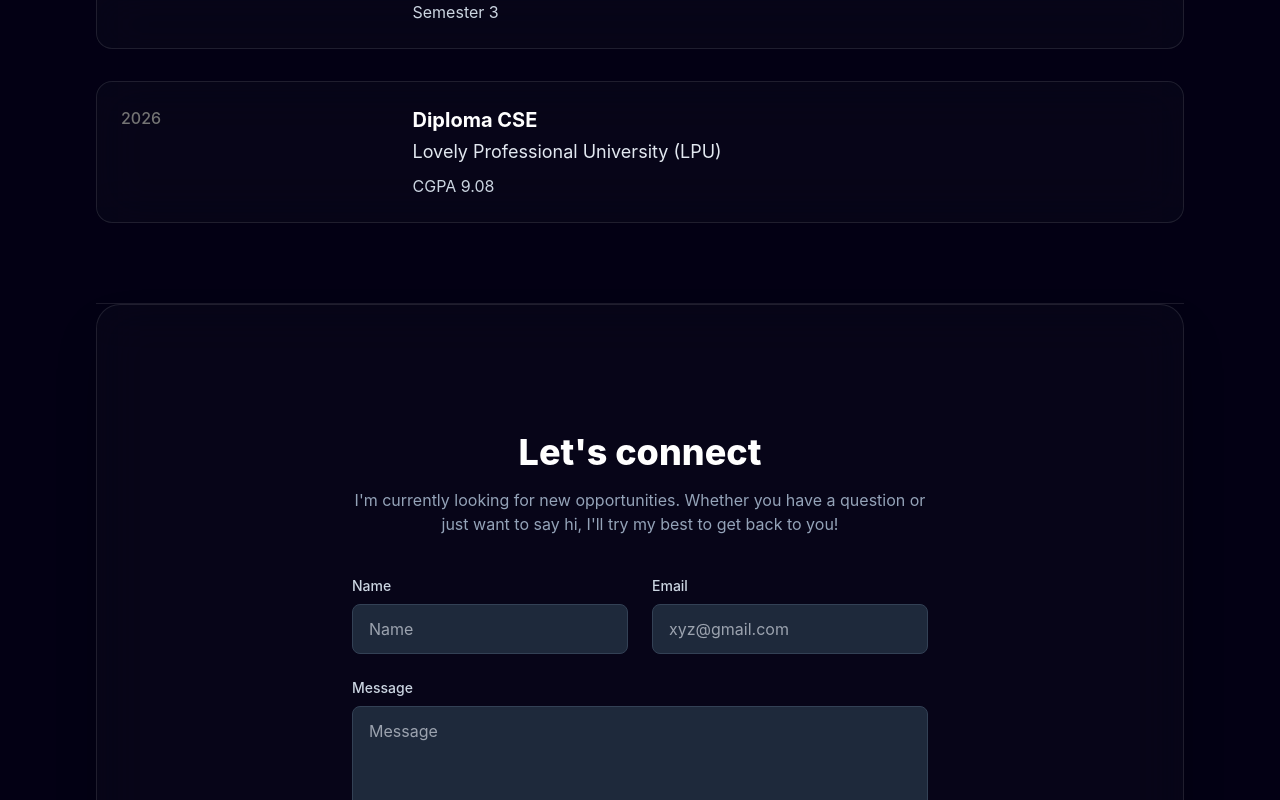
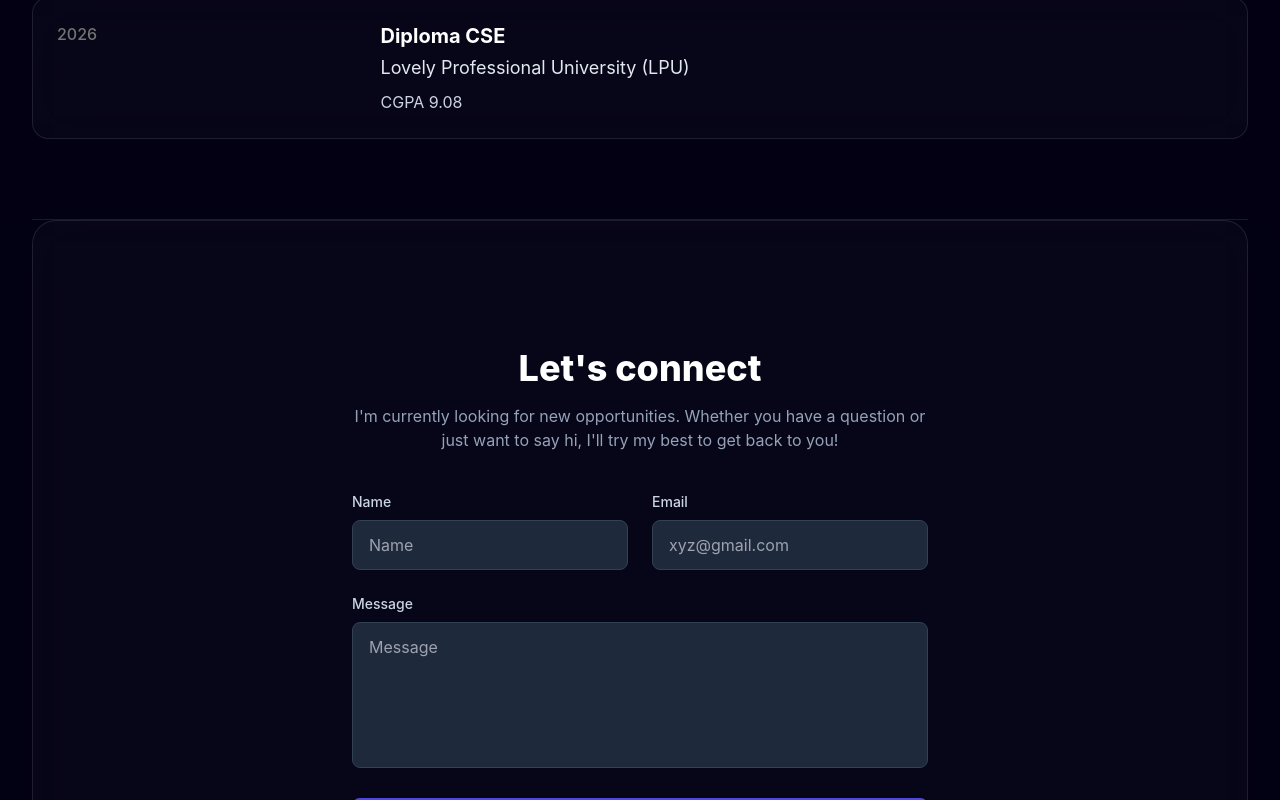
Before and after one commit to Bhav1101/bhavjot-portfolio, a React (Vite) app in the folder client/: page / in a window 1280 px wide. Shown: the part 3316-4116 px from the top of the page. Built offline with nearby package versions, Linux system fonts and the light colour scheme.

Commit message:
feat(phase-8): Expand UI Max-Width

```diff
--- a/client/src/components/layout/Layout.jsx
+++ b/client/src/components/layout/Layout.jsx
@@ -13,7 +13,7 @@
         <div className="absolute bottom-[-20%] left-[20%] w-[500px] h-[500px] bg-emerald-600/20 rounded-full mix-blend-screen filter blur-[120px] animate-blob animation-delay-4000"></div>
       </div>
 
-      <main className="max-w-6xl mx-auto px-4 sm:px-6 lg:px-8 py-12 relative z-10 pt-24">
+      <main className="max-w-7xl mx-auto px-4 sm:px-6 lg:px-8 py-12 relative z-10 pt-24">
         {children}
       </main>
     </div>
```
